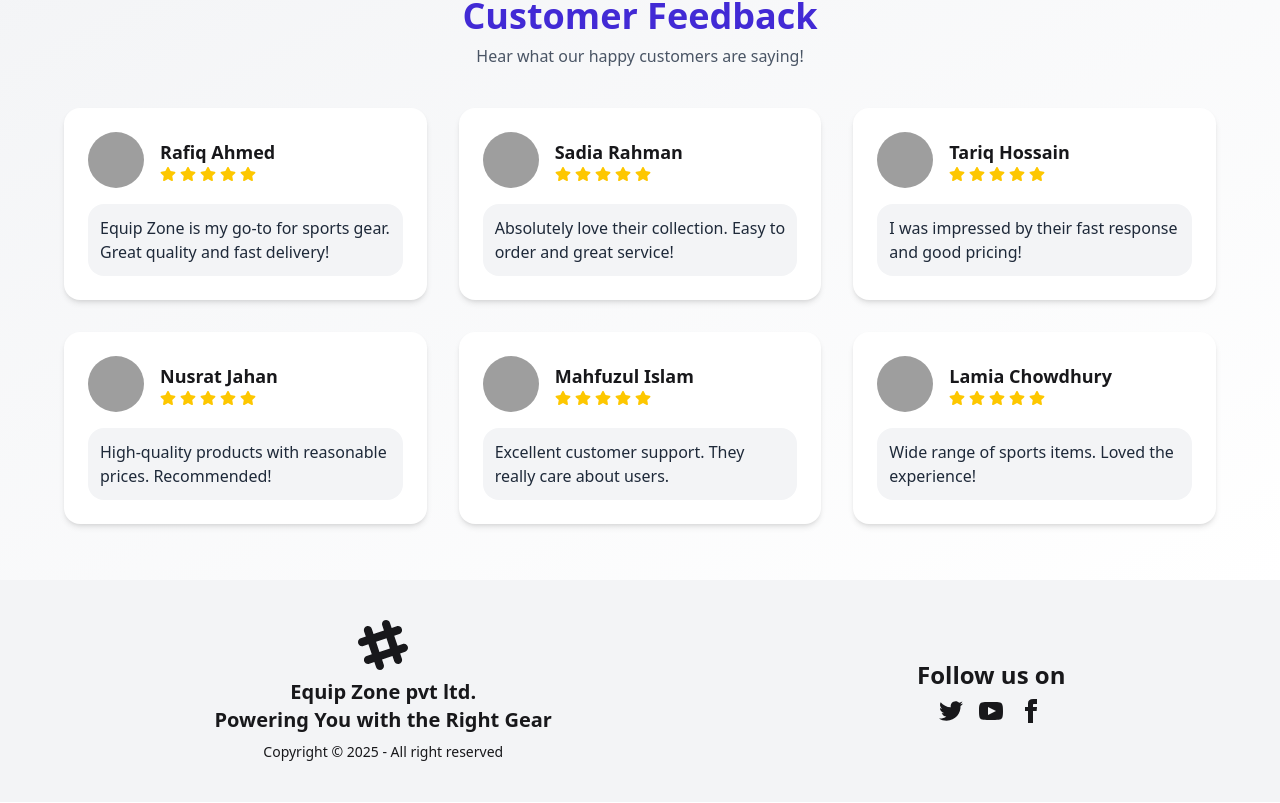
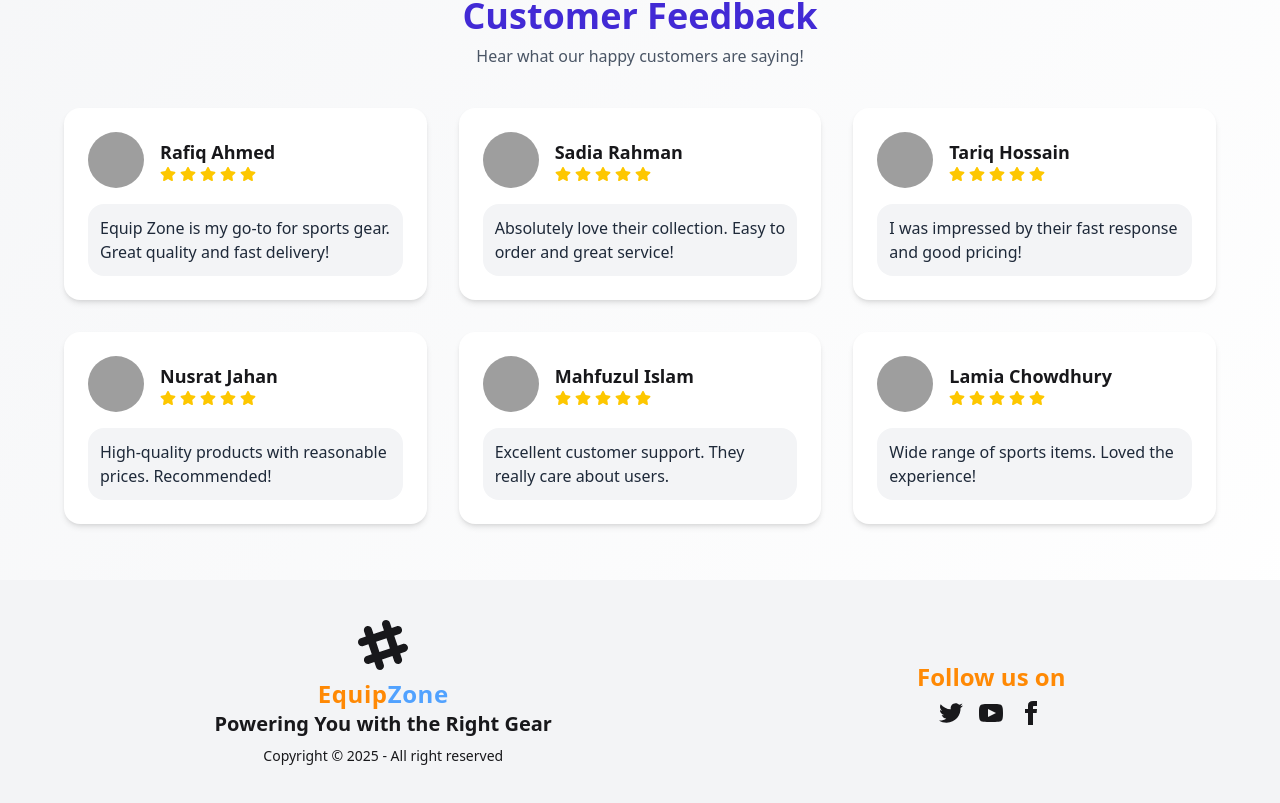
Before and after one commit to nk-rifat/A-10-Sports-Equipment-Store-B-10-Client-Side, a React (Vite) app: page / in a window 1280 px wide. Shown: the part 903-1706 px from the top of the page. Built offline with nearby package versions, Linux system fonts and the light colour scheme; no server answers; grey boxes are pictures that could not be loaded.

Commit message:
update text color

```diff
--- a/src/Pages/CustomersFeedback.jsx
+++ b/src/Pages/CustomersFeedback.jsx
@@ -40,7 +40,7 @@ const CustomersFeedback = () => {
         },
     ];
     return (
-        <section className="bg-gradient-to-br from-gray-100 to-white py-14 px-4">
+        <section className=" py-14 px-4">
             <div className="text-center mb-10">
                 <h2 className="text-3xl sm:text-4xl font-bold text-primary">Customer Feedback</h2>
                 <p className="text-gray-600 mt-2">Hear what our happy customers are saying!</p>
--- a/src/Pages/Footer.jsx
+++ b/src/Pages/Footer.jsx
@@ -14,14 +14,16 @@ const Footer = () => {
                         d="M22.672 15.226l-2.432.811.841 2.515c.33 1.019-.209 2.127-1.23 2.456-1.15.325-2.148-.321-2.463-1.226l-.84-2.518-5.013 1.677.84 2.517c.391 1.203-.434 2.542-1.831 2.542-.88 0-1.601-.564-1.86-1.314l-.842-2.516-2.431.809c-1.135.328-2.145-.317-2.463-1.229-.329-1.018.211-2.127 1.231-2.456l2.432-.809-1.621-4.823-2.432.808c-1.355.384-2.558-.59-2.558-1.839 0-.817.509-1.582 1.327-1.846l2.433-.809-.842-2.515c-.33-1.02.211-2.129 1.232-2.458 1.02-.329 2.13.209 2.461 1.229l.842 2.515 5.011-1.677-.839-2.517c-.403-1.238.484-2.553 1.843-2.553.819 0 1.585.509 1.85 1.326l.841 2.517 2.431-.81c1.02-.33 2.131.211 2.461 1.229.332 1.018-.21 2.126-1.23 2.456l-2.433.809 1.622 4.823 2.433-.809c1.242-.401 2.557.484 2.557 1.838 0 .819-.51 1.583-1.328 1.847m-8.992-6.428l-5.01 1.675 1.619 4.828 5.011-1.674-1.62-4.829z"></path>
                 </svg>
                 <p className="font-bold text-xl">
-                    Equip Zone pvt ltd.
+                    <a className="text-2xl font-extrabold tracking-wide text-white">
+                        <span className="text-orange-400">Equip</span><span className="text-blue-400">Zone</span>
+                    </a>
                     <br />
                     Powering You with the Right Gear
                 </p>
                 <p>Copyright © {new Date().getFullYear()} - All right reserved</p>
             </aside>
             <nav>
-                <h1 className='text-2xl font-bold'>Follow us on</h1>
+                <h1 className='text-2xl font-bold text-orange-400'>Follow us on</h1>
                 <div className="grid grid-flow-col gap-4">
                     <a>
                         <svg
```
